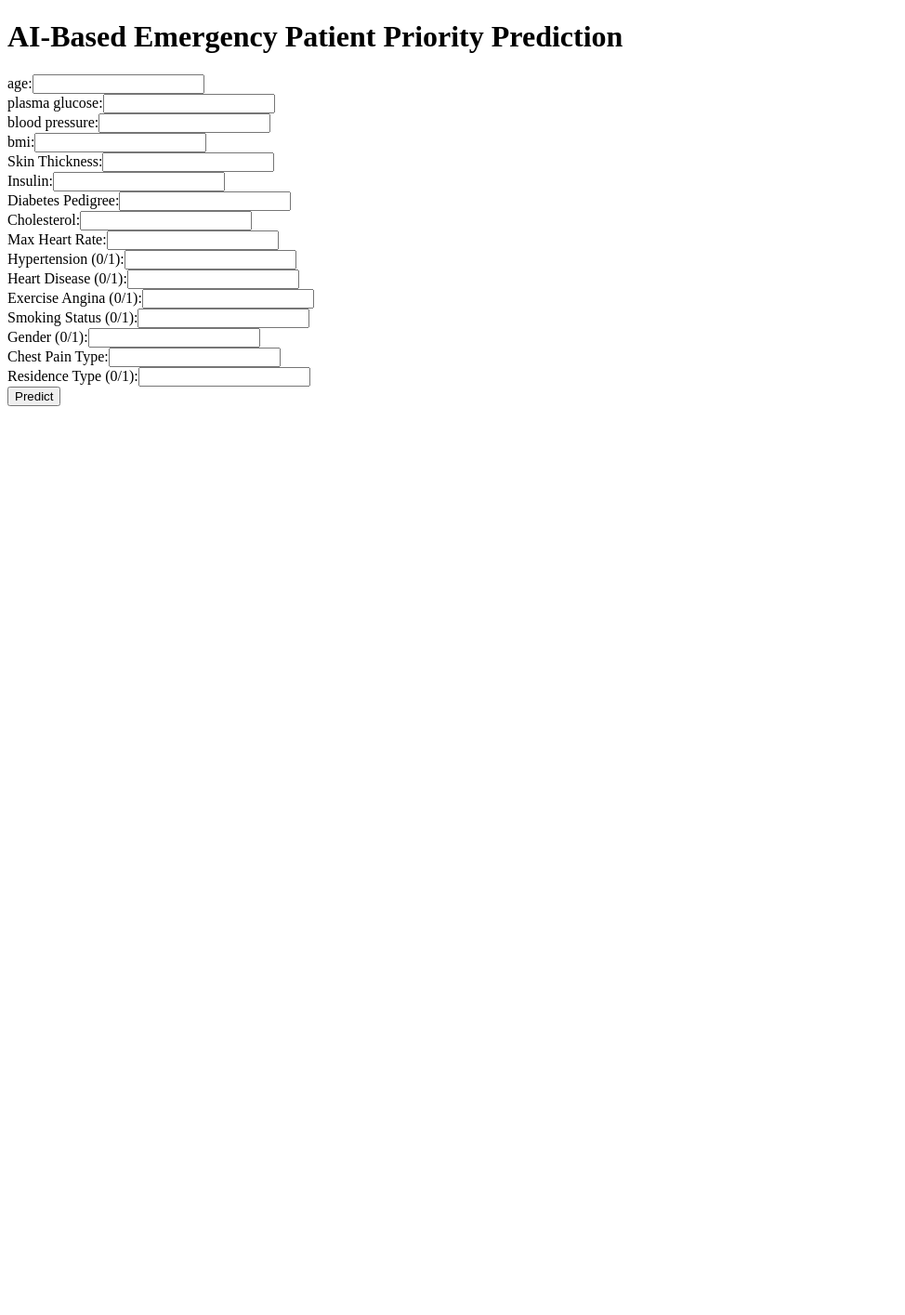
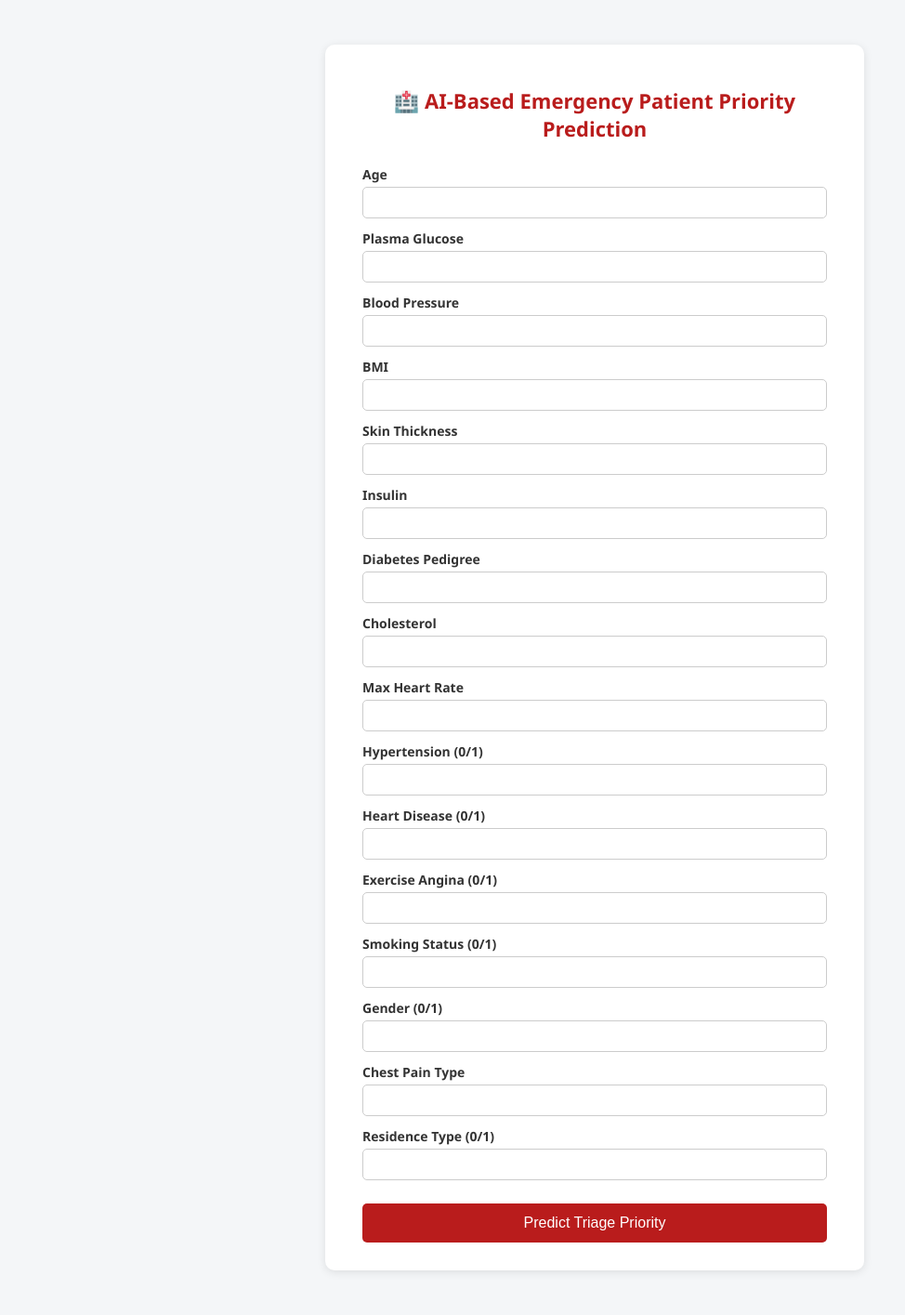
Before and after one commit to japman-kaur/EMERGENCY-PATIENT-PRIORITY-PREDICTION, a Flask app: page / in a window 1280 px wide. Shown: the whole page at 93% size, without its empty margins (0-974 px from the left). Before the commit the page ends 437 px from the top, so only its background shows below. Run offline with Flask 3, Linux system fonts and the light colour scheme; parts of the project's set-up code (start-up, migrations or seed data) failed here and were passed over.

Commit message:
Style the web form

```diff
--- a/templates/home.html
+++ b/templates/home.html
@@ -2,31 +2,95 @@
 <html>
 <head>
     <title>Emergency Triage Priority Prediction</title>
+    <style>
+        body {
+            font-family: 'Segoe UI', Arial, sans-serif;
+            background-color: #f4f6f8;
+            display: flex;
+            justify-content: center;
+            padding: 40px 20px;
+        }
+        .container {
+            background: white;
+            padding: 30px 40px;
+            border-radius: 10px;
+            box-shadow: 0 2px 10px rgba(0,0,0,0.1);
+            max-width: 500px;
+            width: 100%;
+        }
+        h1 {
+            font-size: 22px;
+            color: #b91c1c;
+            text-align: center;
+            margin-bottom: 25px;
+        }
+        label {
+            display: block;
+            margin-top: 12px;
+            margin-bottom: 4px;
+            font-weight: 600;
+            font-size: 14px;
+            color: #333;
+        }
+        input[type="number"] {
+            width: 100%;
+            padding: 8px 10px;
+            border: 1px solid #ccc;
+            border-radius: 5px;
+            box-sizing: border-box;
+            font-size: 14px;
+        }
+        button {
+            margin-top: 25px;
+            width: 100%;
+            padding: 12px;
+            background-color: #b91c1c;
+            color: white;
+            border: none;
+            border-radius: 5px;
+            font-size: 16px;
+            cursor: pointer;
+        }
+        button:hover {
+            background-color: #991717;
+        }
+        h2 {
+            margin-top: 25px;
+            text-align: center;
+            color: #15803d;
+            background: #dcfce7;
+            padding: 12px;
+            border-radius: 6px;
+            font-size: 16px;
+        }
+    </style>
 </head>
 <body>
-    <h1>AI-Based Emergency Patient Priority Prediction</h1>
+    <div class="container">
+        <h1>🏥 AI-Based Emergency Patient Priority Prediction</h1>
         <form action="/predict" method="post">
             <input type="hidden" name="Unnamed: 0" value="0">
-        <label>age:</label><input type="number" name="age" required><br>
-        <label>plasma glucose:</label><input type="number" name="plasma glucose" required><br>
-        <label>blood pressure:</label><input type="number" name="blood pressure" required><br>
-        <label>bmi:</label><input type="number" step="0.1" name="bmi" required><br>
-        <label>Skin Thickness:</label><input type="number" name="skin_thickness" required><br>
-        <label>Insulin:</label><input type="number" name="insulin" required><br>
-        <label>Diabetes Pedigree:</label><input type="number" step="0.01" name="diabetes_pedigree" required><br>
-        <label>Cholesterol:</label><input type="number" name="cholesterol" required><br>
-        <label>Max Heart Rate:</label><input type="number" name="max heart rate" required><br>
-        <label>Hypertension (0/1):</label><input type="number" name="hypertension" required><br>
-        <label>Heart Disease (0/1):</label><input type="number" name="heart_disease" required><br>
-        <label>Exercise Angina (0/1):</label><input type="number" name="exercise angina" required><br>
-        <label>Smoking Status (0/1):</label><input type="number" name="smoking_status" required><br>
-        <label>Gender (0/1):</label><input type="number" name="gender" required><br>
-        <label>Chest Pain Type:</label><input type="number" name="chest pain type" required><br>
-        <label>Residence Type (0/1):</label><input type="number" name="Residence_type" required><br>
-        <button type="submit">Predict</button>
+            <label>Age</label><input type="number" name="age" required>
+            <label>Plasma Glucose</label><input type="number" name="plasma glucose" required>
+            <label>Blood Pressure</label><input type="number" name="blood pressure" required>
+            <label>BMI</label><input type="number" step="0.1" name="bmi" required>
+            <label>Skin Thickness</label><input type="number" name="skin_thickness" required>
+            <label>Insulin</label><input type="number" name="insulin" required>
+            <label>Diabetes Pedigree</label><input type="number" step="0.01" name="diabetes_pedigree" required>
+            <label>Cholesterol</label><input type="number" name="cholesterol" required>
+            <label>Max Heart Rate</label><input type="number" name="max heart rate" required>
+            <label>Hypertension (0/1)</label><input type="number" name="hypertension" required>
+            <label>Heart Disease (0/1)</label><input type="number" name="heart_disease" required>
+            <label>Exercise Angina (0/1)</label><input type="number" name="exercise angina" required>
+            <label>Smoking Status (0/1)</label><input type="number" name="smoking_status" required>
+            <label>Gender (0/1)</label><input type="number" name="gender" required>
+            <label>Chest Pain Type</label><input type="number" name="chest pain type" required>
+            <label>Residence Type (0/1)</label><input type="number" name="Residence_type" required>
+            <button type="submit">Predict Triage Priority</button>
         </form>
         {% if prediction_text %}
             <h2>{{ prediction_text }}</h2>
         {% endif %}
+    </div>
 </body>
 </html>
```
Lines whose indentation alone changed are shown as unchanged.
